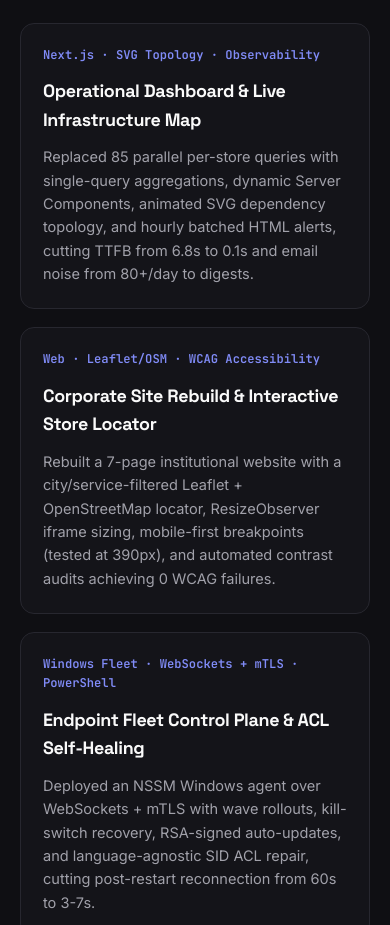
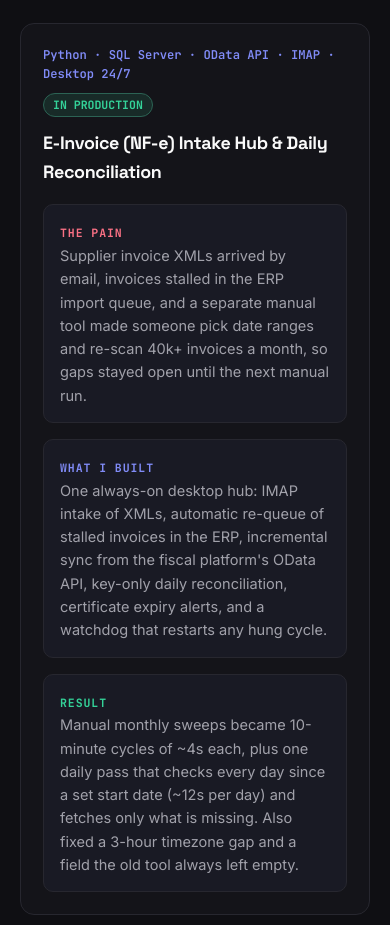
Before and after one commit to gavicoding/gavicoding.github.io, a plain HTML site: page index.html in a window 390 px wide. Shown: the part 10740-11665 px from the top of the page. Drawn offline with Linux system fonts and the light colour scheme.

Commit message:
feat: add e-invoice hub case study (pain/solution/result) and PT copy fixes
- New featured, full-width case study for the NF-e intake hub, told as
  The Pain -> What I Built -> Result, fully sanitized (no company, vendor or
  internal names), bilingual EN/PT with key parity
- .impact-featured / .case-steps styles (stack to one column on mobile)
- PT copy fixes: "Redacao" (false cognate of redaction) -> "Mascaramento",
  "Simulacoes reais" contradicted synthetic data, incomplete hero sentence,
  demos description wording

Co-Authored-By: Claude Opus 5.5 <noreply@anthropic.com>

```diff
--- a/assets/app.js
+++ b/assets/app.js
@@ -150,6 +150,18 @@ const TRANSLATIONS = {
     imp6_title: "End-to-End ERP & System Implementations, PO & UI Extensions",
     imp6_body:
       "Acted as Solutions Product Owner translating business needs into specs, Kanban pipelines, UAT sign-off, migration runbooks, parallel cutovers, wave rollouts, and hands-on team training, plus CSP-safe UI plugins (~13 KB theme) and Outlook-safe HTML/SVG templates.",
+    imp7_tag: "Python · SQL Server · OData API · IMAP · Desktop 24/7",
+    imp7_badge: "IN PRODUCTION",
+    imp7_title: "E-Invoice (NF-e) Intake Hub & Daily Reconciliation",
+    case_pain: "THE PAIN",
+    case_solution: "WHAT I BUILT",
+    case_result: "RESULT",
+    imp7_pain:
+      "Supplier invoice XMLs arrived by email, invoices stalled in the ERP import queue, and a separate manual tool made someone pick date ranges and re-scan 40k+ invoices a month, so gaps stayed open until the next manual run.",
+    imp7_solution:
+      "One always-on desktop hub: IMAP intake of XMLs, automatic re-queue of stalled invoices in the ERP, incremental sync from the fiscal platform's OData API, key-only daily reconciliation, certificate expiry alerts, and a watchdog that restarts any hung cycle.",
+    imp7_result:
+      "Manual monthly sweeps became 10-minute cycles of ~4s each, plus one daily pass that checks every day since a set start date (~12s per day) and fetches only what is missing. Also fixed a 3-hour timezone gap and a field the old tool always left empty.",
     timeline_heading: "Career Timeline",
     tl1_period: "Aug 2021 - Present · Multi-Branch Retail",
     tl1_title: "IT Administrator, DPO (LGPD) & Solutions Product Owner (PO)",
@@ -199,7 +211,7 @@ const TRANSLATIONS = {
     hero_title:
       "Engenharia de automações resilientes, infraestrutura Windows/Linux e governança de privacidade.",
     hero_subtitle:
-      "Sou Gabriel Souza: Engenheiro de Automação de TI, DevOps e Software, Product Owner (PO) de Soluções e DPO (LGPD/GDPR). Unindo Python, TypeScript, Next.js, T-SQL, C# (.NET), Docker, Windows Server e Active Directory para entregas de ERPs/sistemas, suporte remoto/chat N2 e hardening OWASP AppSec.",
+      "Sou Gabriel Souza: Engenheiro de Automação de TI, DevOps e Software, Product Owner (PO) de Soluções e DPO (LGPD/GDPR). Uno Python, TypeScript, Next.js, T-SQL, C# (.NET), Docker, Windows Server e Active Directory para implantar ERPs e sistemas, sustentar o suporte remoto/chat N2 e aplicar hardening OWASP AppSec.",
     cta_lab: "Testar Laboratório Interativo",
     cta_github: "GitHub",
     cta_linkedin: "LinkedIn",
@@ -218,8 +230,8 @@ const TRANSLATIONS = {
     lab_eyebrow: "SANDBOX AO VIVO NO NAVEGADOR",
     lab_title: "Laboratório Interativo de Engenharia",
     lab_desc:
-      "Simulações reais construídas em HTML5, CSS3 e JavaScript puro para demonstrar mascaramento DLP Zero-Trust e observabilidade de filas distribuídas usando dados sintéticos.",
-    dlp_title: "Motor Ao Vivo de Redação LGPD & Segredos",
+      "Simulações interativas construídas em HTML5, CSS3 e JavaScript puro para demonstrar mascaramento DLP Zero-Trust e observabilidade de filas distribuídas usando dados fictícios.",
+    dlp_title: "Mascaramento de Dados LGPD & Segredos ao Vivo",
     dlp_desc:
       "Edite o texto abaixo ou carregue um exemplo fictício para ver a detecção e o mascaramento instantâneo de CPF, CNPJ, e-mail, chaves de API e IPs internos no navegador.",
     dlp_preset_ticket: "Exemplo: Chamado ITSM",
@@ -244,7 +256,7 @@ const TRANSLATIONS = {
     demos_eyebrow: "VITRINE ANIMADA DE ENGENHARIA (1080P60)",
     demos_title: "Vídeos Demonstrativos dos Projetos & DPO",
     demos_desc:
-      "Sete demos determinísticos de 30s mostrando arquitetura, execução em código e governança DPO com dados 100% fictícios.",
+      "Sete vídeos curtos (30s) mostrando arquitetura, execução do código e fluxos de governança DPO, com dados 100% fictícios.",
     demo_synthetic_badge: "DEMO · 100% FICTÍCIO",
     demo_open_project: "Abrir Projeto",
     demo_07_nav_title: "07 · Governança DPO & LGPD",
@@ -335,6 +347,18 @@ const TRANSLATIONS = {
     imp6_title: "Implantação de ERPs & Sistemas, PO & Extensões Web",
     imp6_body:
       "Atuação como Product Owner (PO) de soluções internas traduzindo demandas de negócio em especificações, fluxos Kanban, homologação (UAT), runbooks de migração, viradas em paralelo, rollouts em ondas e treinamentos práticos, além de plugins CSP (~13 KB) e templates HTML/SVG compatíveis com Outlook.",
+    imp7_tag: "Python · SQL Server · API OData · IMAP · Desktop 24/7",
+    imp7_badge: "EM PRODUÇÃO",
+    imp7_title: "Hub de Entrada de NF-e & Conciliação Diária",
+    case_pain: "A DOR",
+    case_solution: "O QUE EU CONSTRUÍ",
+    case_result: "RESULTADO",
+    imp7_pain:
+      "Os XMLs de NF-e dos fornecedores chegavam por e-mail, notas travavam na fila de importação do ERP e uma ferramenta manual à parte exigia alguém escolher datas e reprocessar mais de 40 mil notas por mês, então as lacunas ficavam abertas até a próxima rodada manual.",
+    imp7_solution:
+      "Um hub desktop que roda 24/7: entrada dos XMLs via IMAP, reprocessamento automático das notas travadas no ERP, sincronização incremental pela API OData da plataforma fiscal, conciliação diária comparando só as chaves, alerta de certificado digital vencendo e um watchdog que reinicia qualquer ciclo travado.",
+    imp7_result:
+      "A varredura manual do mês virou ciclos a cada 10 min de ~4s cada, mais uma passada diária que confere todos os dias desde uma data inicial (~12s por dia) e baixa só o que falta. De quebra, corrigi uma janela de fuso deslocada em 3h e um campo que a ferramenta antiga sempre deixava vazio.",
     timeline_heading: "Trajetória Profissional",
     tl1_period: "Ago 2021 - Atual · Varejo Multilojas",
     tl1_title: "Administrador de TI, DPO (LGPD) & Product Owner (PO) de Soluções",
--- a/assets/styles.css
+++ b/assets/styles.css
@@ -1074,6 +1074,45 @@ a:hover {
   gap: 18px;
 }
 
+/* Case em destaque: largura total, contado como Dor -> Solucao -> Resultado */
+.impact-featured {
+  grid-column: 1 / -1;
+  border-color: color-mix(in srgb, var(--accent) 35%, var(--border));
+}
+
+.case-steps {
+  display: grid;
+  grid-template-columns: repeat(3, minmax(0, 1fr));
+  gap: 16px;
+  margin-top: 6px;
+}
+
+.case-step {
+  padding: 14px 16px;
+  border-radius: 10px;
+  background: color-mix(in srgb, var(--accent) 5%, var(--surface));
+  border: 1px solid var(--border);
+}
+
+.case-step p {
+  margin: 6px 0 0;
+}
+
+.case-step-k {
+  font-size: 0.72rem;
+  font-weight: 700;
+  letter-spacing: 0.08em;
+  color: var(--accent);
+}
+
+.case-step:first-child .case-step-k {
+  color: var(--rose);
+}
+
+.case-step:last-child .case-step-k {
+  color: var(--emerald);
+}
+
 .stack-groups {
   display: grid;
   grid-template-columns: repeat(2, minmax(0, 1fr));
@@ -1546,6 +1585,7 @@ a:hover {
   .metrics-grid,
   .projects-grid,
   .impact-grid,
+  .case-steps,
   .timeline-rail,
   .stack-groups,
   .edu-list,
--- a/index.html
+++ b/index.html
@@ -637,6 +637,28 @@
         </div>
 
         <div class="impact-grid">
+          <article class="card spotlight-card reveal impact-featured">
+            <div class="card-top">
+              <span class="impact-pill mono" data-i18n="imp7_tag">Python · SQL Server · OData API · IMAP · Desktop 24/7</span>
+              <span class="badge-live mono" data-i18n="imp7_badge">IN PRODUCTION</span>
+            </div>
+            <h3 data-i18n="imp7_title">E-Invoice (NF-e) Intake Hub &amp; Daily Reconciliation</h3>
+            <div class="case-steps">
+              <div class="case-step">
+                <span class="case-step-k mono" data-i18n="case_pain">THE PAIN</span>
+                <p data-i18n="imp7_pain">Supplier invoice XMLs arrived by email, invoices stalled in the ERP import queue, and a separate manual tool made someone pick date ranges and re-scan 40k+ invoices a month, so gaps stayed open until the next manual run.</p>
+              </div>
+              <div class="case-step">
+                <span class="case-step-k mono" data-i18n="case_solution">WHAT I BUILT</span>
+                <p data-i18n="imp7_solution">One always-on desktop hub: IMAP intake of XMLs, automatic re-queue of stalled invoices in the ERP, incremental sync from the fiscal platform's OData API, key-only daily reconciliation, certificate expiry alerts, and a watchdog that restarts any hung cycle.</p>
+              </div>
+              <div class="case-step">
+                <span class="case-step-k mono" data-i18n="case_result">RESULT</span>
+                <p data-i18n="imp7_result">Manual monthly sweeps became 10-minute cycles of ~4s each, plus one daily pass that checks every day since a set start date (~12s per day) and fetches only what is missing. Also fixed a 3-hour timezone gap and a field the old tool always left empty.</p>
+              </div>
+            </div>
+          </article>
+
           <article class="card spotlight-card reveal">
             <span class="impact-pill mono" data-i18n="imp1_tag">Next.js · SVG Topology · Observability</span>
             <h3 data-i18n="imp1_title">Operational Dashboard &amp; Live Infrastructure Map</h3>
```
